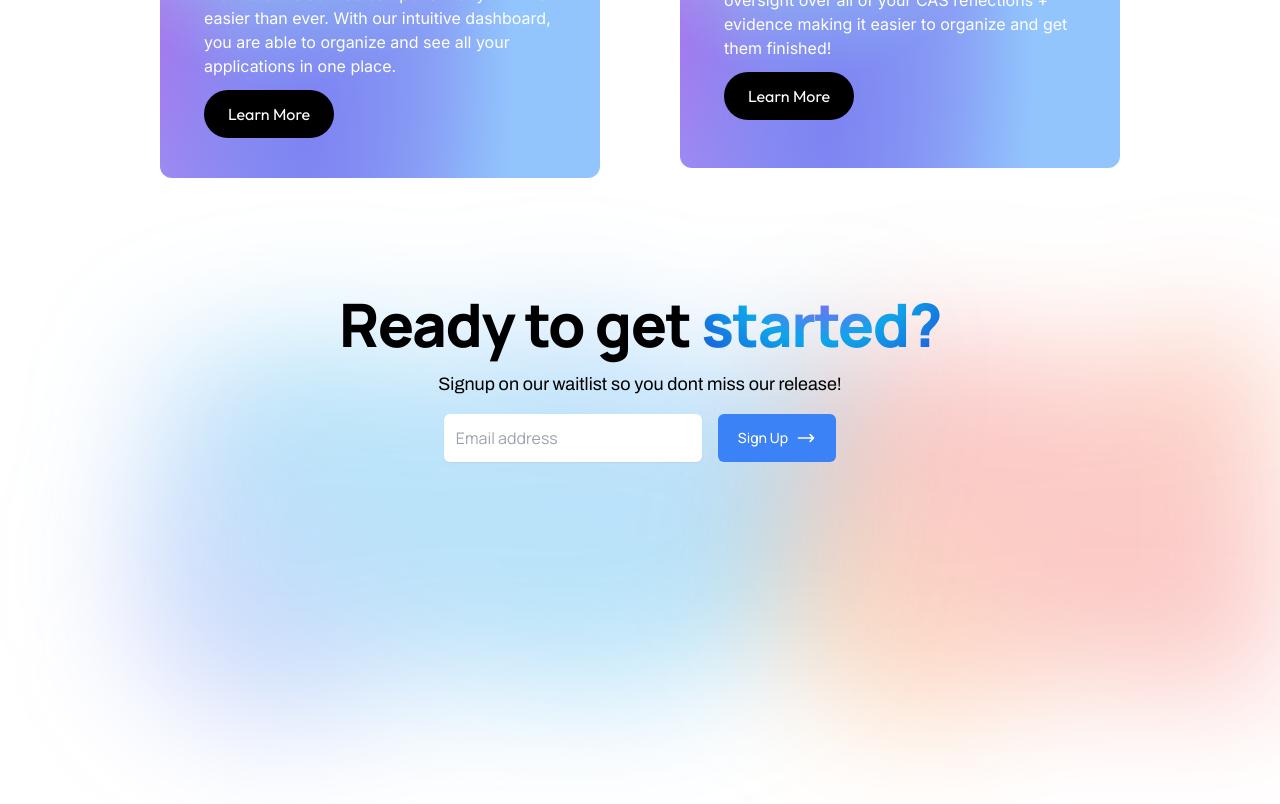
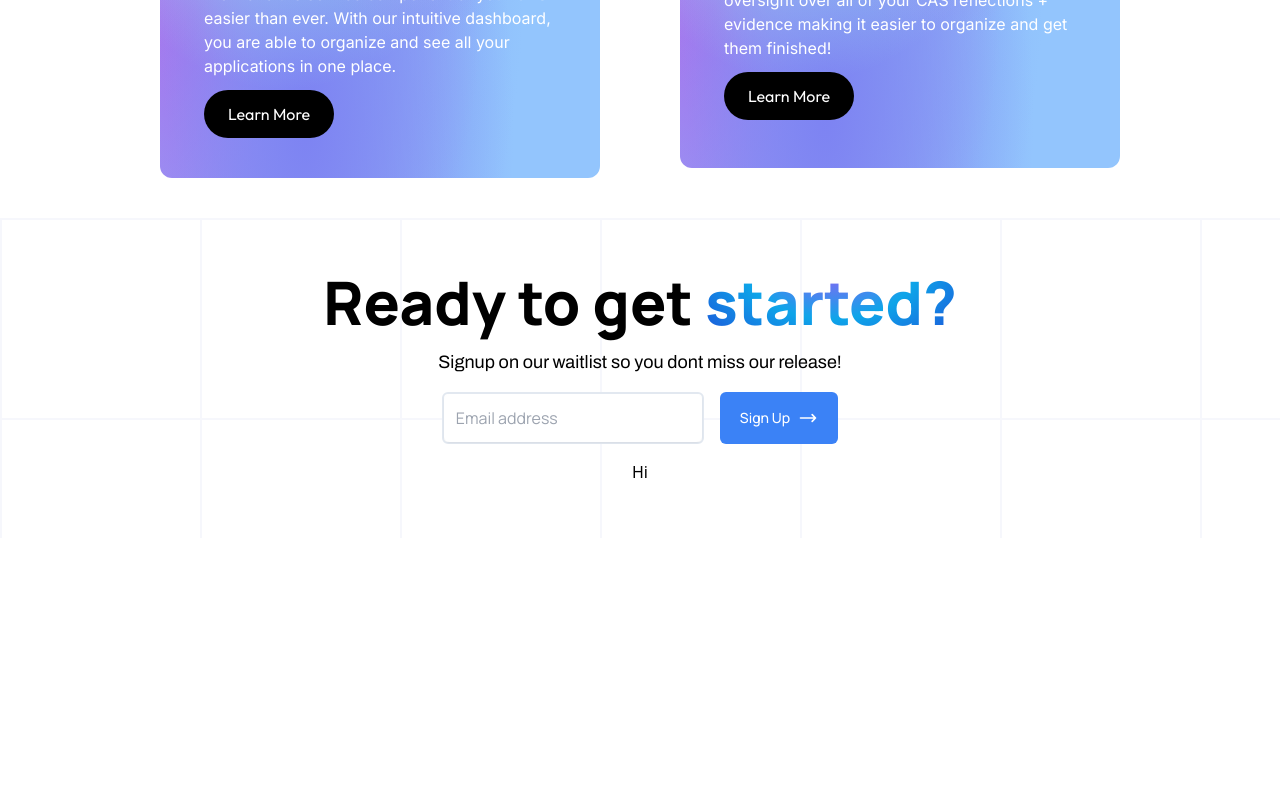
Before and after one commit to PkTheCoda/casapp, a Next.js app: page / in a window 1280 px wide. Shown: the part 4100-4904 px from the top of the page. After the commit the page ends 4638 px from the top, so only its background shows below. Built offline with nearby package versions, Linux system fonts and the light colour scheme.

Commit message:
fixed cta section

```diff
--- a/src/app/Components/CallToAction.jsx
+++ b/src/app/Components/CallToAction.jsx
@@ -3,8 +3,9 @@
 export default function CallToAction() {
     return (
         <>
-            <div className="relative h-[20rem] flex items-center justify-center flex-col gap-y-4 ">
-                <div
+            <div className="relative h-[20rem] flex items-center justify-center flex-col gap-y-4 square-pattern">
+
+            {/* <div
                     className="absolute inset-x-0 -top-40 -z-10 transform-gpu overflow-hidden sm:-top-[5rem] blur-3xl w-full h-max"
                     aria-hidden="true"
                     >
@@ -32,20 +33,21 @@ export default function CallToAction() {
                         }}
 
                     />
-                </div>
+                </div> */}
 
-            <div className="text-4xl md:text-5xl lg:text-6xl font-manrope tracking-tight font-extrabold text-center">Ready to get <span className="inline main-gradient">started?</span></div>
+
+            <div className="text-4xl md:text-5xl lg:text-6xl font-manrope font-extrabold text-center">Ready to get <span className="inline main-gradient">started?</span></div>
             <div className="font-archivo text-lg px-8 text-center lg:px-0">Signup on our waitlist so you dont miss our release!</div>
 
             <div class="mx-auto max-w-xl">
                 <div class="sm:flex sm:gap-4">
-                    <div class="sm:flex-1">
+                    <div class="sm:flex-1 border-2 border-slate-200 rounded-md">
                     <label for="email" class="sr-only">Email</label>
 
                     <input
                         type="email"
                         placeholder="Email address"
-                        class="placeholder:font-manrope w-full rounded-md border-gray-200 bg-white p-3 font-inter shadow-sm transition focus:border-white focus:outline-none focus:ring focus:ring-blue-400"
+                        class="placeholder:font-manrope w-full rounded-md border-gray-900 bg-white p-3 font-inter shadow-sm transition focus:border-white focus:outline-none focus:ring focus:ring-blue-400"
                     />
                     </div>
 
@@ -72,6 +74,7 @@ export default function CallToAction() {
                     </button>
                 </div>
                 </div>
+                <div>Hi</div>
             </div>
         </>
     )
```
